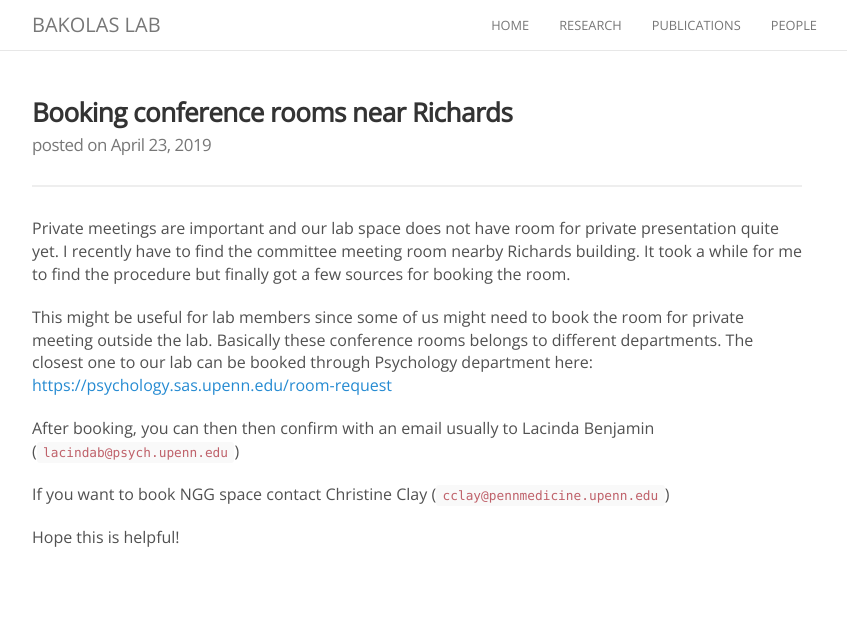
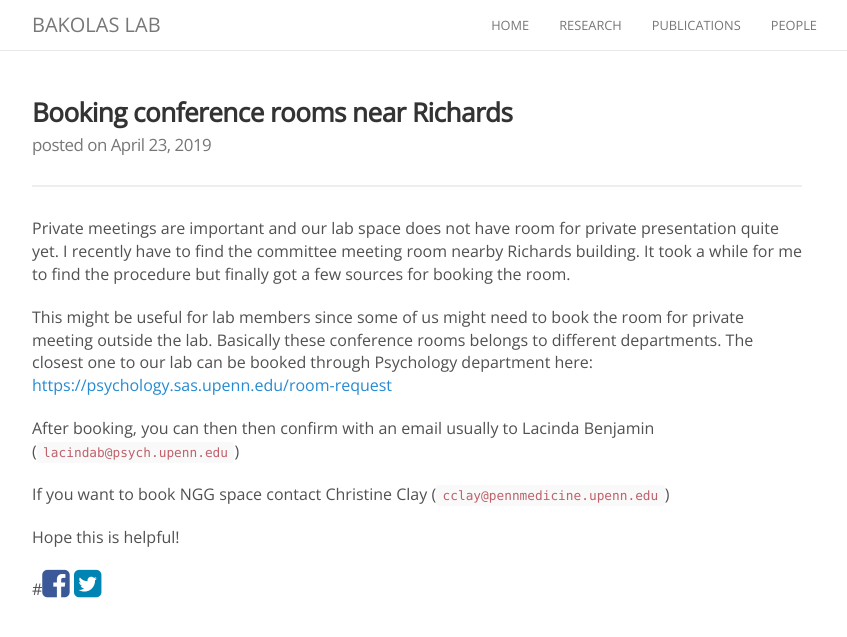
Before and after one commit to bakolaslab/bakolaslab.github.io, a Jekyll site: the page built from _posts/2019-04-23-booking-rooms.md, in a window 1280 px wide. Shown: the top 637 px of the page, without its empty margins (223-1070 px from the left). Built offline with Jekyll 4.4.1, drawn with Linux system fonts in a browser that asks for light colours; nearby versions of some CDN libraries; comment, search, counter and statistics services are not loaded.

Commit message:
Update social-share.html

```diff
--- a/_includes/social-share.html
+++ b/_includes/social-share.html
@@ -1,5 +1,4 @@
-<!-- <ul class="share-buttons">
+<ul class="share-buttons">
   #<a style="color:#3b5998;" href="https://www.facebook.com/sharer/sharer.php?u={{ site.url }}{{ page.url }}" title="Share on Facebook" target="_blank"><i class="fa fa-facebook-square fa-2x"></i></a>
   <a style="color:#0084b4;" href="https://twitter.com/intent/tweet?text={{ site.url }}{{ page.url }}" title="Share on Twitter" target="_blank"><i class="fa fa-twitter-square fa-2x"></i></a>
 </ul>
- -->
```
